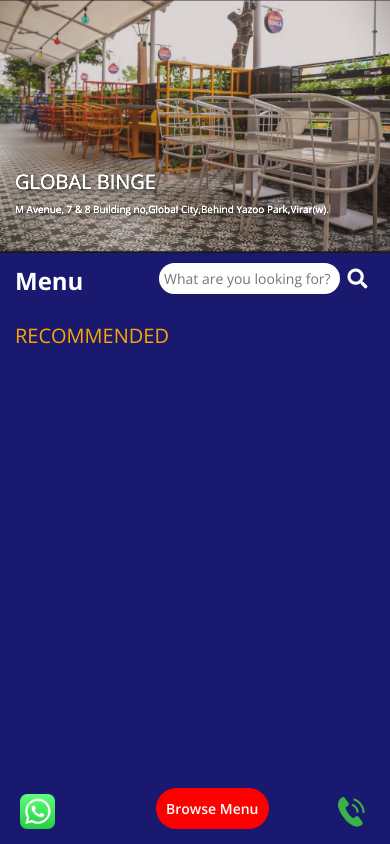
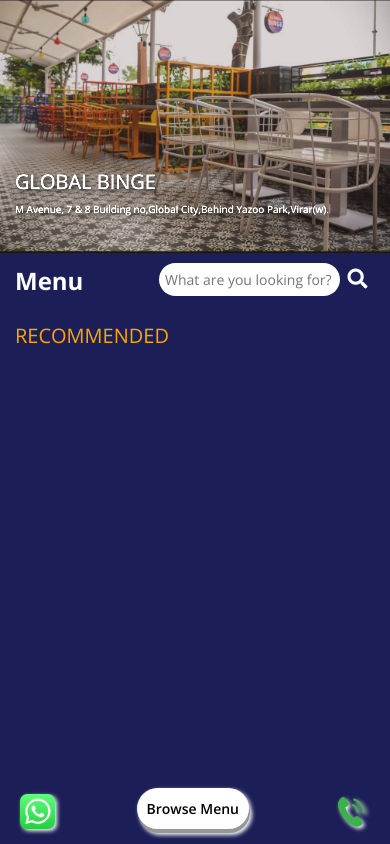
Before and after one commit to santhusan007/digitalmenu, a Django app: page /globalbinge/ in a window 390 px wide. Run offline with Django 4.2, Linux system fonts and the light colour scheme; data that the repository does not hold is empty; some libraries are stand-ins or nearby versions; some web fonts are replaced.

Commit message:
beautifiaction

```diff
--- a/menucard/templates/menucard/globalbinge.html
+++ b/menucard/templates/menucard/globalbinge.html
@@ -8,9 +8,9 @@ body{
 }
 
 .box-shadow{
-  	background: midnightblue;
-    box-shadow: 4px 3px 8px 1px #969696;
-  	-webkit-box-shadow: 4px 3px 8px 1px #969696;
+  	background: #1c1f57;
+    box-shadow: 1px 4px  #969696;
+  	-webkit-box-shadow: 1px 4px  #969696;
 
 }
 
@@ -38,7 +38,7 @@ body{
     <section id="menu" class="menu section-bg">
       <div class="container" >
 
-        <div class="section-title">
+        <div class="section-title ">
 
 
     <div  class="header" id="myHeader" style="width: 60%;float: right; overflow: hidden ">
@@ -57,11 +57,13 @@ body{
 
   <p > Menu</p>
       </div>
+
+
       <h2 class="cateogery" > RECOMMENDED </h2>
       {% for category in menu_items %}
       {% if category.created_by_id == 2 %}
 
-      <div id="results"  class="row menu-container" data-aos="fade-up" data-aos-delay="200">
+      <div id="results"  class="row menu-container box-shadow" data-aos="fade-up" data-aos-delay="200">
         {% for item in category.get_products  %}
         {% if item.label %}
         <div class="col-lg-6 menu-item filter-starters imageContainer">
@@ -72,14 +74,14 @@ body{
          {%if item.type == 'NON-VEG' %}
          <i class="bi bi-stop-btn" style="color: red;font-size: 15px;bottom:2px;margin-left:10px;"></i>
          <div class="menu-content">
-              <span style="background: midnightblue;color: white;"> {{item.title}} </span> <span style="background: midnightblue;color: white;"> ₹{{item.price}}</span>
+              <span style="background: #1c1f57;color: white;"> {{item.title}} </span> <span style="background: #1c1f57;color: white;"> ₹{{item.price}}</span>
 
          </div>
          {% else %}
 
          <i class="bi bi-stop-btn" style="color: #00FF00;font-size: 15px;margin-left:10px;"></i>
          <div class="menu-content">
-           <span style= "background: midnightblue;color: white;  "> {{item.title}} </span> <span style="background: midnightblue;color: white;" > ₹{{item.price}}</span>
+           <span style= "background: #1c1f57;color: white;  "> {{item.title}} </span> <span style="background: #1c1f57;color: white;" > ₹{{item.price}}</span>
          </div>
          {% endif %}
 
@@ -104,7 +106,8 @@ body{
       {% for category in menu_items %}
       {% if category.created_by_id == 2 %}
 
-      <h2 id="{{category}}" class="cateogery" style="left: 20px;"> {{category}} </h2>
+      <h2 id="{{category}}" class="cateogery" style="left: 20px;padding-top: 50px;
+      margin-top: -25px;"> {{category}} </h2>
 
       <div id="results"  class="row menu-container box-shadow" data-aos="fade-up" data-aos-delay="200">
 
@@ -117,14 +120,14 @@ body{
               {%if item.type == 'NON-VEG' %}
               <i class="bi bi-stop-btn" style="color: red;font-size: 15px;bottom:2px;margin-left:10px;"></i>
               <div class="menu-content">
-                   <span style="background: midnightblue;color: white;"> {{item.title}} </span> <span style="background: midnightblue;color: white;"> ₹{{item.price}}</span>
+                   <span style="background: #1c1f57;color: white;"> {{item.title}} </span> <span style="background: #1c1f57;color: white;"> ₹{{item.price}}</span>
 
               </div>
               {% else %}
 
               <i class="bi bi-stop-btn" style="color: #00FF00;font-size: 15px;margin-left:10px;"></i>
               <div class="menu-content">
-                <span style= "background: midnightblue;color: white;  "> {{item.title}} </span> <span style="background: midnightblue;color: white;" > ₹{{item.price}}</span>
+                <span style= "background: #1c1f57;color: white;  "> {{item.title}} </span> <span style="background: #1c1f57;color: white;" > ₹{{item.price}}</span>
               </div>
               {% endif %}
 
@@ -182,6 +185,9 @@ body{
               </div>
           </div>
           </div>
+          <br>
+          <br>
+          <br><br>
 
   <!-- Vendor JS Files -->
 
@@ -243,4 +249,6 @@ header.classList.remove("sticky");
 </script>
 
 
+
+
 {% endblock content %}
--- a/static/assets/css/style.css
+++ b/static/assets/css/style.css
@@ -16,7 +16,7 @@ html, body {
 
 body {
   font-family: "Open Sans", sans-serif;
-  background: midnightblue;
+  background: #1c1f57;
   color: #fff;
 }
 
@@ -690,7 +690,7 @@ h1, h2, h3, h4, h5, h6 {
   width: 100%;
   border: 3px solid var(--bg-color);
   border-right: none;
-  padding: 5px;
+  padding: 6px;
   outline: none;
   color: black;
   border-radius: 50px;
@@ -723,10 +723,12 @@ h1, h2, h3, h4, h5, h6 {
 
 .feedback {
   background-color : #f30611;
-  color: white;
+  color: black;
   padding: 10px 10px;
   border-radius: 25px;
   border-color: #f30611;
+  box-shadow: 1px 8px  #969696;
+  -webkit-box-shadow: 1px 4px  #969696;
   z-index: 9;
 }
 
@@ -745,6 +747,7 @@ h1, h2, h3, h4, h5, h6 {
   height: 2em;
   left: 10%;
   z-index: 9;
+
 }
 
 #phone {
@@ -755,6 +758,7 @@ h1, h2, h3, h4, h5, h6 {
   right: 10%;
   z-index: 9;
 
+
 }
 
 
@@ -764,19 +768,24 @@ h1, h2, h3, h4, h5, h6 {
 
 .feedback {
 
-  background: #ff0000;
-  color: white;
+  background: white;
+  color: black;
   font-weight: 600;
   padding: 8px 8px 8px 8px;
   border-radius: 30px;
   border-color:rgba(0, 0, 0, 0);
+
+  filter: brightness(120%);
+  filter: contrast(120%);
+  filter: drop-shadow(2px 2px 2px white);
   z-index: 9;
 }
 #mybutton {
   position: fixed;
   bottom: 15px;
-  left: 40%;
+  left: 35%;
   z-index: 9;
+
 }
 
 #wa {
@@ -785,6 +794,10 @@ h1, h2, h3, h4, h5, h6 {
   width: 2.5em;
   height: 2.5em;
   left: 5%;
+  filter: brightness(120%);
+  filter: contrast(120%);
+  filter: drop-shadow(2px 2px 2px white);
+
   z-index: 9;
 
 }
@@ -795,6 +808,10 @@ h1, h2, h3, h4, h5, h6 {
   width: 2.5em;
   height: 2.5em;
   right: 5%;
+  filter: brightness(120%);
+  filter: contrast(120%);
+  filter: drop-shadow(2px 2px 2px white);
+
   z-index: 9;
 
 }
@@ -815,7 +832,7 @@ section {
 }
 
 .section-bg {
-  background-color: midnightblue;
+  background-color: #1c1f57;
 }
 
 .section-title {
@@ -1127,7 +1144,7 @@ section {
 }
 
 .menu .menu-content span {
-  background: midnightblue;
+  background: #1c1f57;
   position: relative;
   z-index: 3;
   padding: 0 10px;
```
Also changed, not shown: digitalmenu/settings.py (+16 -16 lines), menucard/admin.py (+10 -2 lines).
